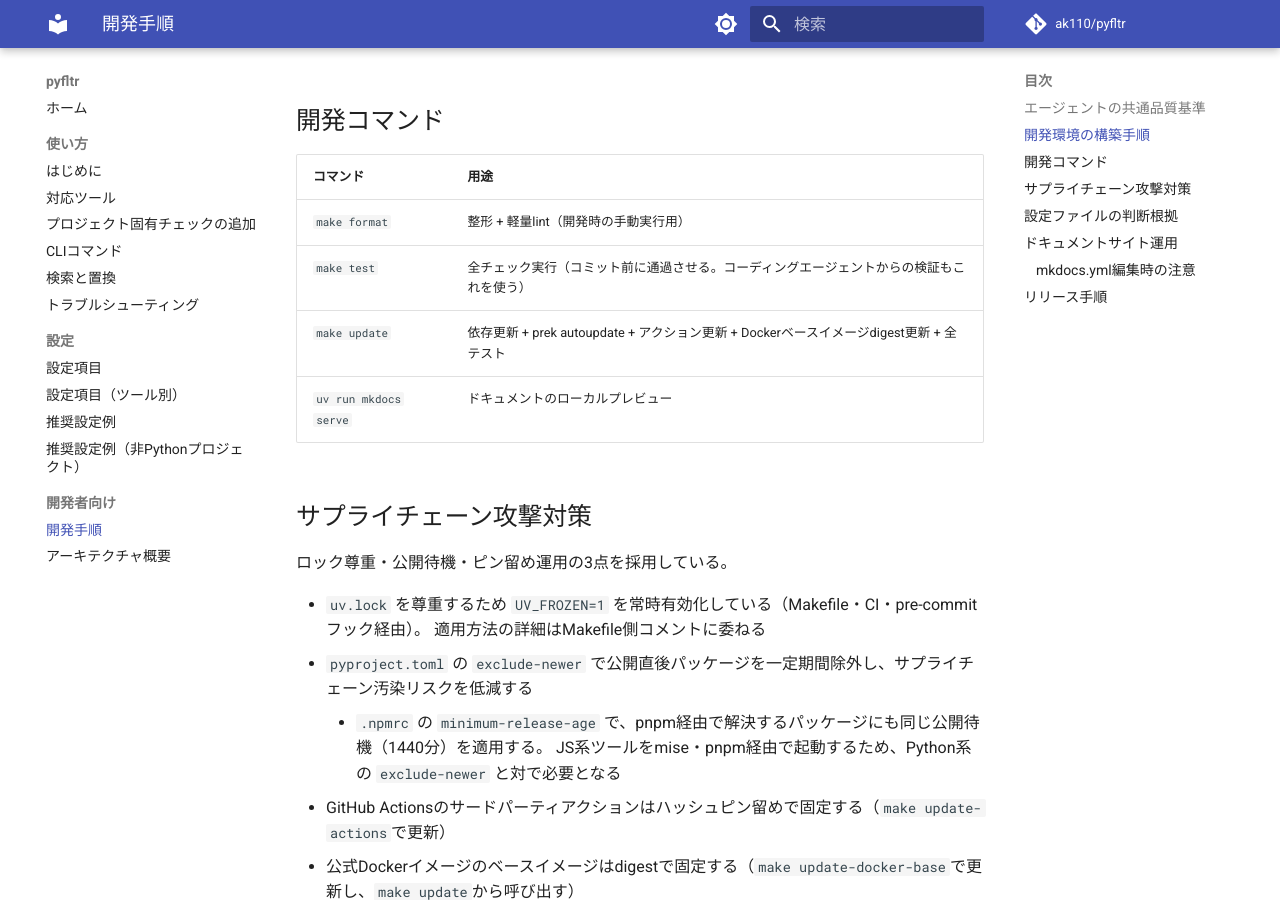
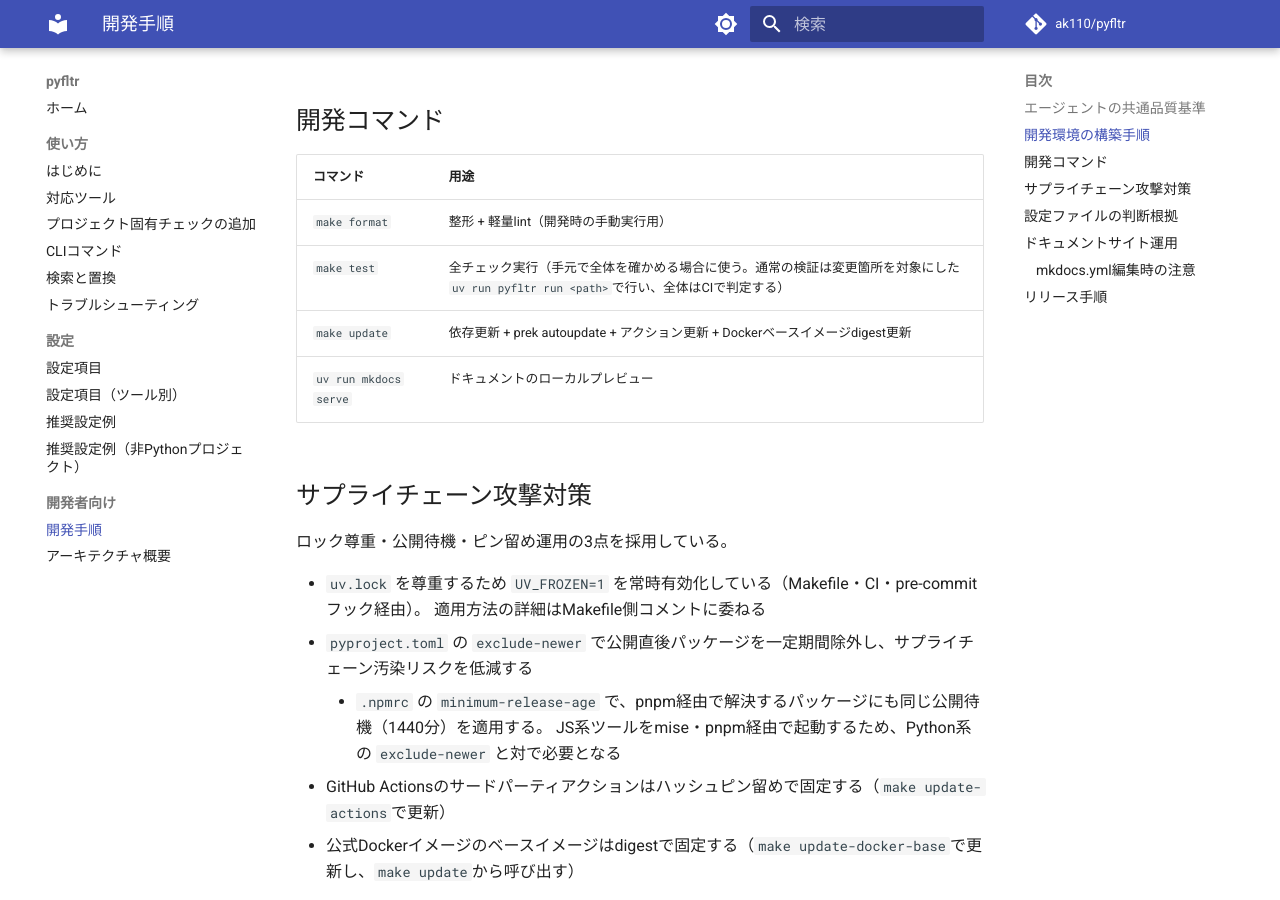
Before and after one commit to ak110/pyfltr, an MkDocs documentation site: the page built from docs/development/development.md, in a window 1280 px wide and 900 px high, scrolled down 595 px. Built offline with MkDocs 1.6.1 and Material for MkDocs 9.7.7, drawn with Linux system fonts in a browser that asks for light colours; comment, search, counter and statistics services are not loaded.

Commit message:
docs: 手元の検証を変更箇所と関連するテストに限り、make updateから全テスト実行を外す
全体の検査とテストはpush後のCIが担うため、手元では変更したファイルと関連するテスト・lintだけを実行する。make updateと推奨ガイドのMakefile例は更新の操作だけを行う。

Co-Authored-By: Claude Opus 5.5 / Medium <noreply@anthropic.com>

```diff
--- a/.pre-commit-config.yaml
+++ b/.pre-commit-config.yaml
@@ -40,7 +40,7 @@ repos:
         # pre-commit・prekは一致するファイルがコミットに含まれないとhook自体を起動しないため、
         # 欠けた種別だけを変更したコミットでは対象のツールが実行されない。
         # `prek`・`ec`・`typos`・`colloquial-check`は全ファイルを対象とするため列挙では網羅できない。
-        # コミット時の起動範囲を抑えるため列挙を維持し、全体は`make test`で担保する。
+        # コミット時の起動範囲を抑えるため列挙を維持し、全ファイルはCIの全体チェック（`pyfltr ci`）で担保する。
         # `[tool.pyfltr]`でツールを追加で有効化した場合は対象の種別の追加要否を確認する。
         types_or: [python, markdown, toml, yaml, shell, dockerfile]
         require_serial: true
--- a/docs/development/development.md
+++ b/docs/development/development.md
@@ -27,8 +27,8 @@ AGENTS.mdが指定する`writing-standards`・`review-standards`と該当するr
 | コマンド | 用途 |
 | --- | --- |
 | `make format` | 整形 + 軽量lint（開発時の手動実行用） |
-| `make test` | 全チェック実行（コミット前に通過させる。コーディングエージェントからの検証もこれを使う） |
-| `make update` | 依存更新 + prek autoupdate + アクション更新 + Dockerベースイメージdigest更新 + 全テスト |
+| `make test` | 全チェック実行（手元で全体を確かめる場合に使う。通常の検証は変更箇所を対象にした`uv run pyfltr run <path>`で行い、全体はCIで判定する） |
+| `make update` | 依存更新 + prek autoupdate + アクション更新 + Dockerベースイメージdigest更新 |
 | `uv run mkdocs serve` | ドキュメントのローカルプレビュー |
 
 ## サプライチェーン攻撃対策
```
Also changed, not shown: .claude/skills/implementation-test-constraints/SKILL.md (+1 -1 lines), AGENTS.md (+9 -4 lines), docs/guide/recommended.md (+1 -2 lines), 1 other file.
